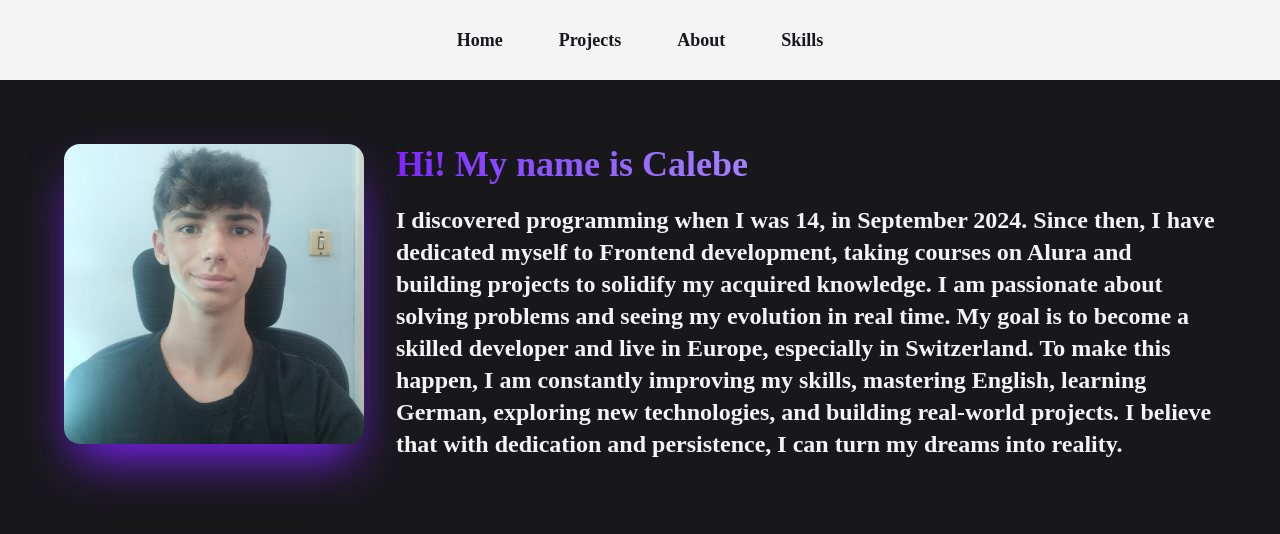
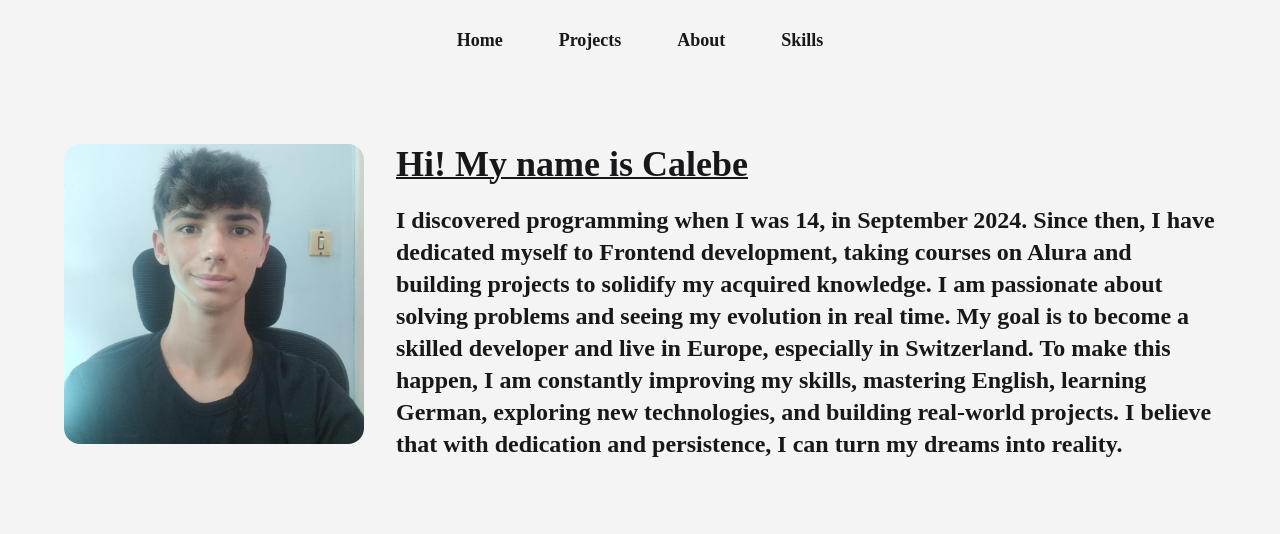
Before and after one commit to Kleb-0/Portifolio, a Next.js app: page /about in a window 1280 px wide. Shown: the top 534 px of the page. Built offline with nearby package versions, Linux system fonts and the light colour scheme.

Commit message:
feat: update About component theme

```diff
--- a/src/app/about/page.js
+++ b/src/app/about/page.js
@@ -5,14 +5,14 @@ import { easeIn, easeOut, motion } from "framer-motion";
 
 export default function About() {
   return (
-    <div className="min-h-screen bg-zinc-900 text-zinc-100 grid gap-8 p-16 md:grid-cols-[auto_1fr]">
+    <div className="min-h-screen bg-zinc-100 text-zinc-900 grid gap-8 p-16 md:grid-cols-[auto_1fr]">
       <motion.div
         initial={{ opacity: 0, y: -50}}
         animate={{ opacity: 1, y: 0 }}
         transition={{ duration: 1.0, ease: easeOut }}
       >
         <Image
-          className="rounded-2xl justify-self-center shadow-violet-600 shadow-2xl"
+          className="rounded-2xl justify-self-center"
           src="/professional-photo.png"
           alt="Calebe Hillesheim Lamb photo"
           width={300}
@@ -24,7 +24,7 @@ export default function About() {
           initial={{ opacity: 0, y: -50 }}
           animate={{ opacity: 1, y: 0 }}
           transition={{ duration: 1.0, ease: easeOut }}
-          className="text-4xl font-bold bg-gradient-to-r from-violet-600 to-violet-200 bg-clip-text text-transparent pb-1">
+          className="text-4xl font-bold underline decoration-2 pb-1">
           Hi! My name is Calebe
         </motion.h1>
         <motion.p
```
